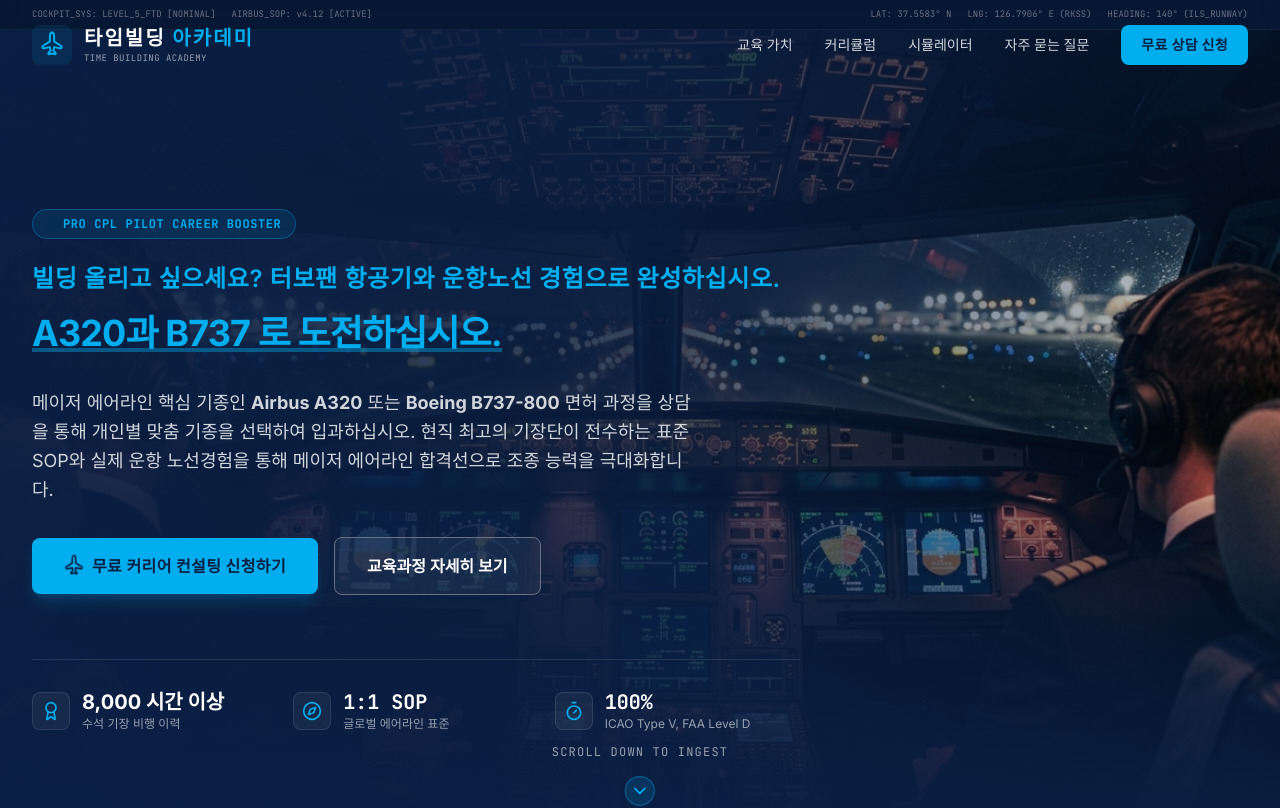
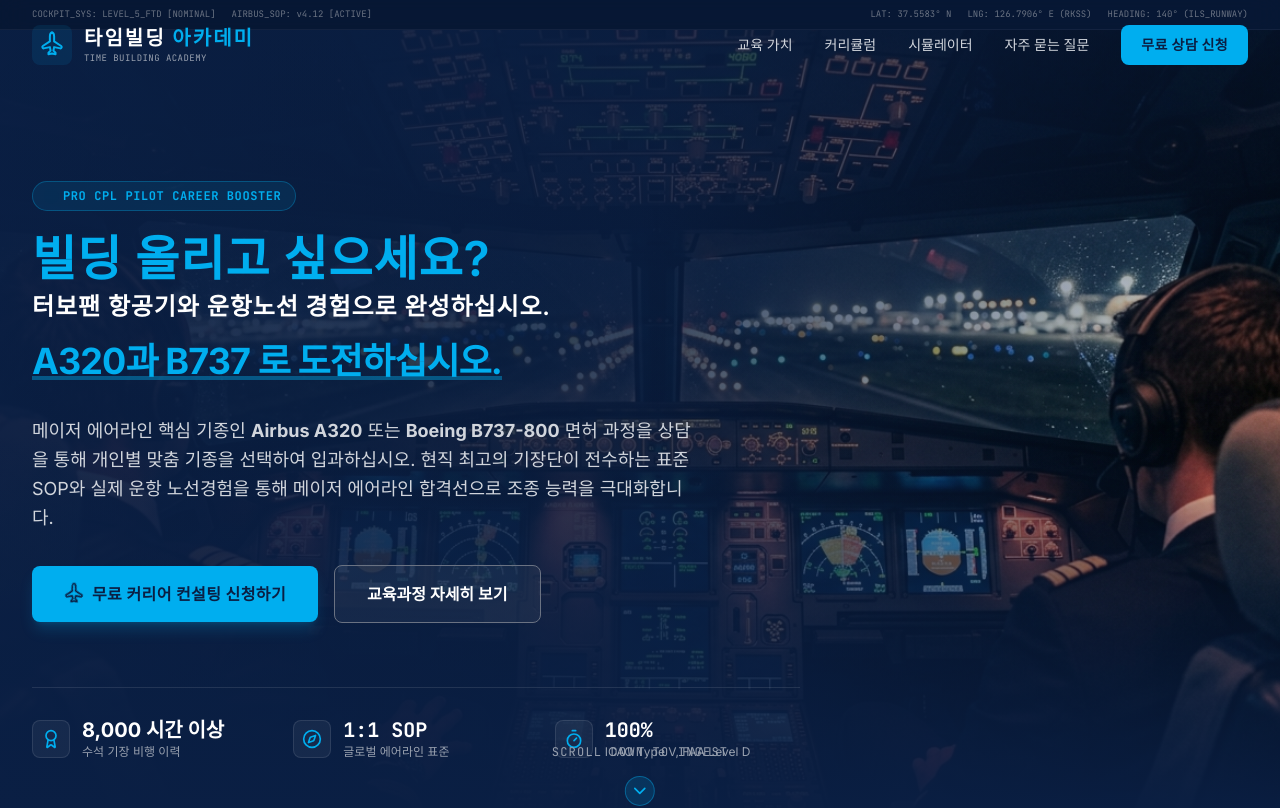
Before and after one commit to alamo99ko-ux/airbus320-time-build, a React (Vite) app: page / in a window 1280 px wide. Shown: the top 808 px of the page. Built offline with nearby package versions, Linux system fonts and the light colour scheme.

Commit message:
feat(hero): improve hero text typography
Refactor the sub-headline for better visual hierarchy and readability on hero section.

```diff
--- a/src/components/Hero.tsx
+++ b/src/components/Hero.tsx
@@ -59,9 +59,10 @@
             transition={{ delay: 0.2, duration: 1, ease: "easeOut" }}
             className="text-2xl sm:text-3xl lg:text-4xl font-bold text-white tracking-tight leading-tight mb-8 animate-fade-in"
           >
-            <span className="block text-[#00AEEF] text-lg sm:text-xl lg:text-2xl font-semibold mb-4 tracking-wide font-sans">
-              빌딩 올리고 싶으세요? 터보팬 항공기와 운항노선 경험으로 완성하십시오.
-            </span>
+            <div className="mb-4 tracking-wide font-sans">
+              <span className="block text-[#00AEEF] font-semibold text-3xl sm:text-4xl lg:text-5xl">빌딩 올리고 싶으세요?</span>
+              <span className="block text-white font-semibold text-lg sm:text-xl lg:text-2xl mt-2">터보팬 항공기와 운항노선 경험으로 완성하십시오.</span>
+            </div>
             <span className="text-[#00AEEF] relative inline-block">A320과 B737 로 도전하십시오.<span className="absolute bottom-1 left-0 w-full h-[4px] bg-[#00AEEF]/40"></span></span>
           </motion.h1>
 
```
